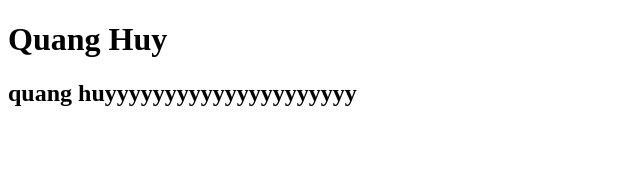
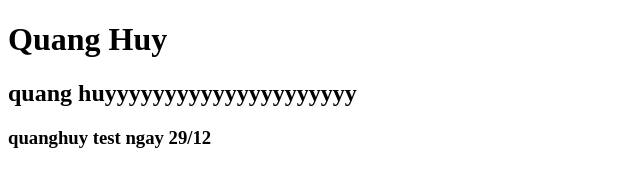
Before and after one commit to quanghuy89/socket.io_test, a plain HTML site: page test1/index.html in a window 1280 px wide. Shown: the whole page, without its empty margins (0-640 px from the left). Drawn offline with Linux system fonts and the light colour scheme.

Commit message:
update 29/12

```diff
--- a/test1/index.html
+++ b/test1/index.html
@@ -10,5 +10,6 @@
 <body>
     <h1> Quang Huy</h1>
     <h2> quang huyyyyyyyyyyyyyyyyyyyyy</h2>
+    <h3> quanghuy test ngay 29/12</h3>
 </body>
 </html>
```
